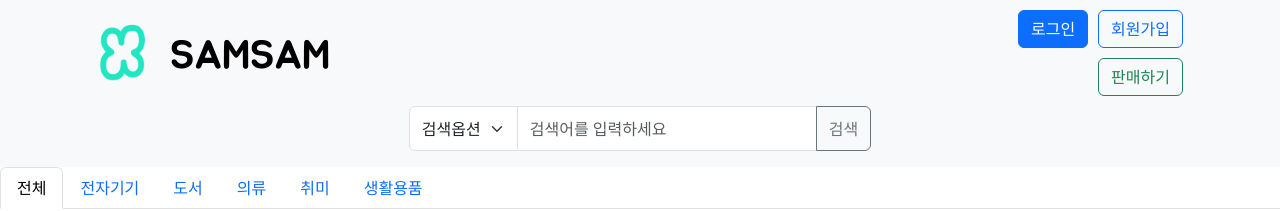
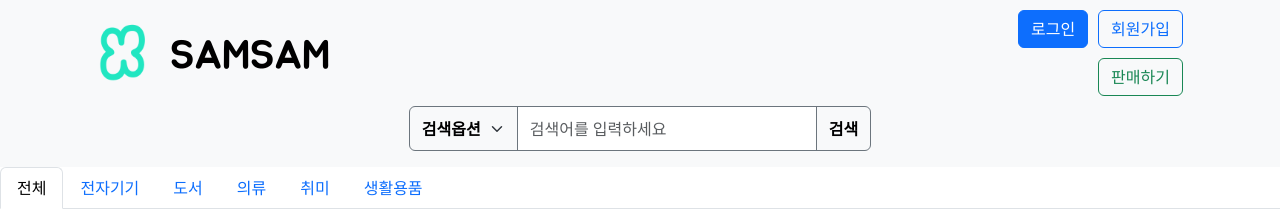
Before and after one commit to shinjyun/SamSamFinal-CSS, a React (Create React App) app in the folder front/: page / in a window 1280 px wide. Shown: the top 211 px of the page. Built offline with nearby package versions, Linux system fonts and the light colour scheme; no server answers.

Commit message:
init: [PsearchFormTest.js] 검색창 위치 조정 및 CSS

```diff
--- a/front/src/App.css
+++ b/front/src/App.css
@@ -432,6 +432,17 @@ margin: 0 30px;
 	max-width: 600px;
 }
 
+.input-group .psearchform-option {
+	background-color: rgba(255, 255, 255, 0);
+	border: 1px solid #6C757D;
+	color: black;
+	font-weight: bold;
+}
+
+.input-group .psearchform-option::after {
+	color: white;
+}
+
 .psearchform-option {
 	max-width: 30%;
 	height: 45px;
@@ -440,8 +451,13 @@ margin: 0 30px;
 .input-group .psearchform-input.form-control {
     font-size: 16px;
     min-width: 300px;
+    border: 1px solid #6C757D;
 }
 
+.input-group #button-addon2 {
+	font-weight: bold;
+	color: black;
+}
 
 /******************************************************/
 
```
